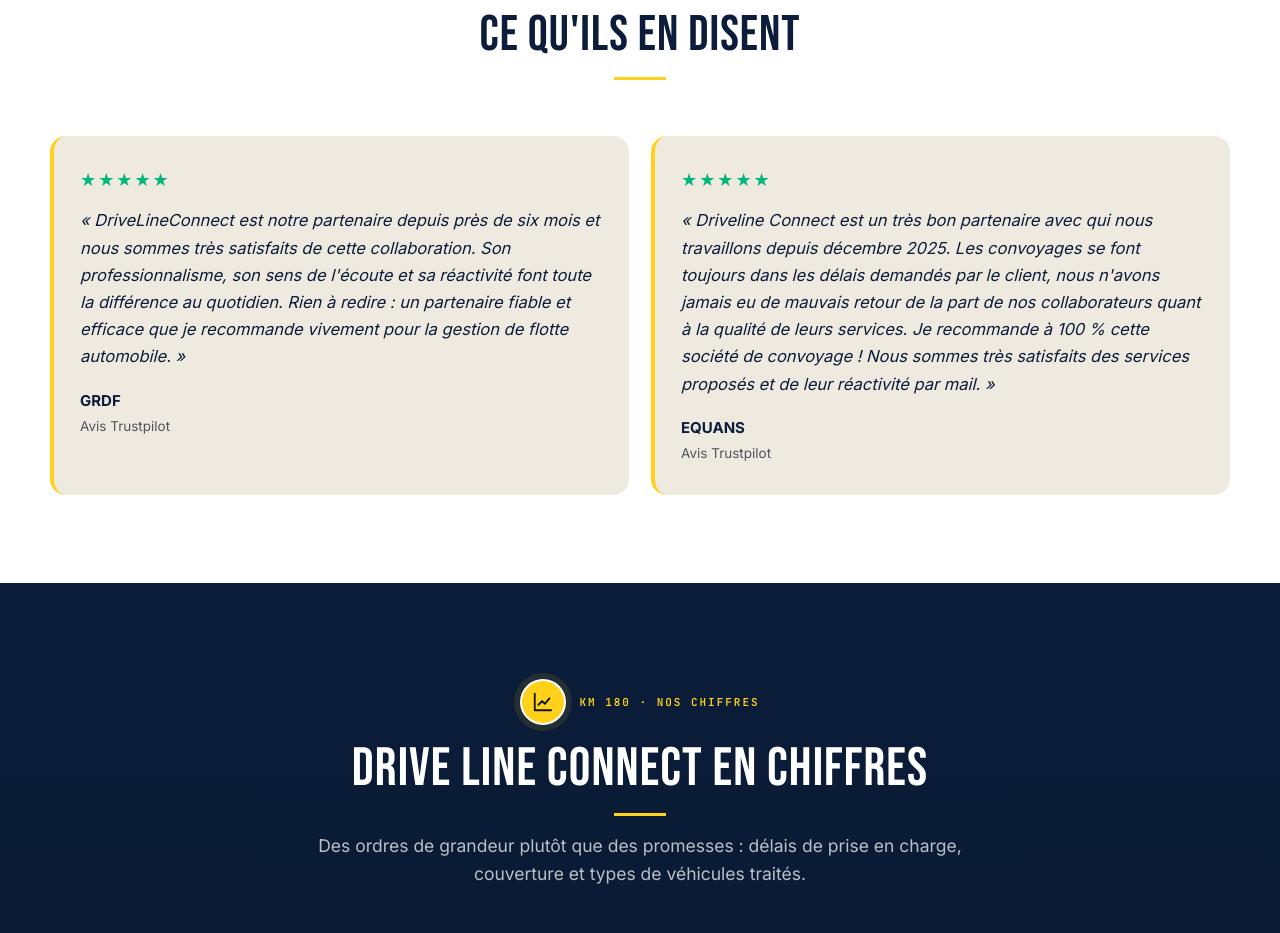
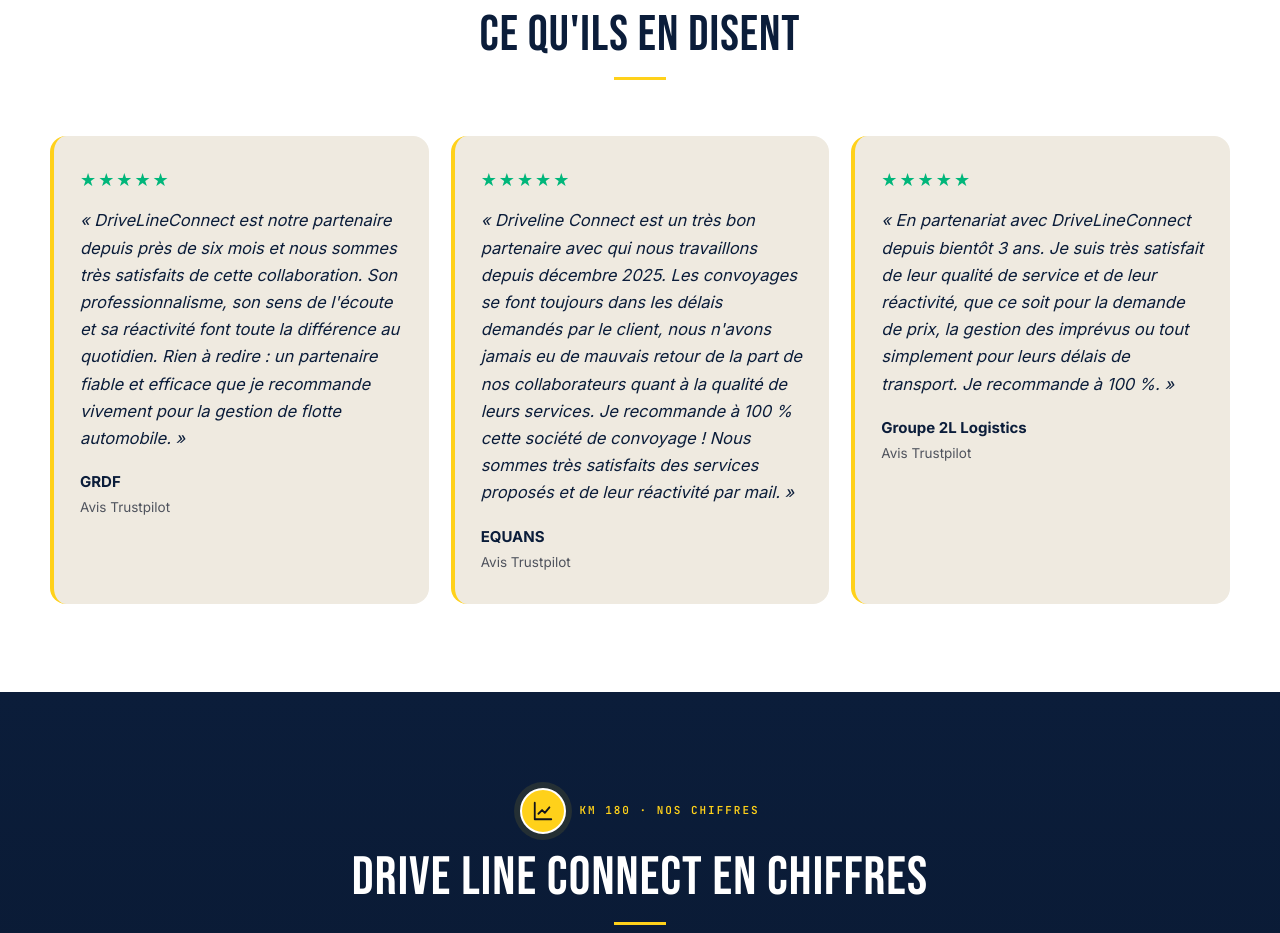
Before and after one commit to MygrVictor/dlc-kaze-, a React (Vite) app in the folder client/: page / in a window 1280 px wide. Shown: the part 2380-3313 px from the top of the page. Built offline with nearby package versions, Linux system fonts and the light colour scheme; no server answers.

Commit message:
feat: avis Groupe 2L Logistics + visibilité convoyeur des documents à la création admin

```diff
--- a/client/src/index.css
+++ b/client/src/index.css
@@ -1683,7 +1683,7 @@
    quantitatives vivent dans `.chiffres-section`. */
 .temoignages {
   display: grid;
-  grid-template-columns: repeat(2, 1fr);
+  grid-template-columns: repeat(3, 1fr);
   gap: 22px;
 }
 .temoignage-etoiles {
--- a/client/src/pages/LandingPage.jsx
+++ b/client/src/pages/LandingPage.jsx
@@ -463,6 +463,22 @@
                 <span>Avis Trustpilot</span>
               </figcaption>
             </figure>
+            <figure className="temoignage">
+              <div className="temoignage-etoiles" aria-label="5 étoiles sur 5">
+                ★★★★★
+              </div>
+              <blockquote>
+                « En partenariat avec DriveLineConnect depuis bientôt 3 ans. Je
+                suis très satisfait de leur qualité de service et de leur
+                réactivité, que ce soit pour la demande de prix, la gestion des
+                imprévus ou tout simplement pour leurs délais de transport. Je
+                recommande à 100 %. »
+              </blockquote>
+              <figcaption>
+                <strong>Groupe 2L Logistics</strong>
+                <span>Avis Trustpilot</span>
+              </figcaption>
+            </figure>
           </div>
         </div>
       </section>
--- a/client/src/pages/client/NewMission.jsx
+++ b/client/src/pages/client/NewMission.jsx
@@ -245,7 +245,11 @@
       } else if (f.size > 25 * 1024 * 1024) {
         toast.error(`${f.name} : 25 Mo maximum.`);
       } else {
-        valides.push({ file: f, label: f.name.replace(/\.[^.]+$/, "") });
+        valides.push({
+          file: f,
+          label: f.name.replace(/\.[^.]+$/, ""),
+          visibleConvoyeur: false,
+        });
       }
     }
     if (valides.length) setPieces((p) => [...p, ...valides]);
@@ -384,6 +388,11 @@
           for (const [i, p] of pieces.entries()) {
             const fd = new FormData();
             fd.append("label", p.label.trim());
+            if (estAdmin)
+              fd.append(
+                "visible_convoyeur",
+                p.visibleConvoyeur ? "true" : "false",
+              );
             fd.append("document", fichiers[i]);
             try {
               // Envoi d'un fichier : le délai global de 30 s est trop court
@@ -1314,6 +1323,8 @@
             <p className="text-xs text-dark-400 mb-3">
               Carte grise, bon d'enlèvement, PV… Joignez les pièces utiles à la
               mission.
+              {estAdmin &&
+                " Cochez « Convoyeur » pour les documents que le convoyeur doit voir."}
             </p>
 
             <div
@@ -1347,6 +1358,29 @@
               <ul className="mt-3 space-y-2">
                 {pieces.map((p, i) => (
                   <li key={i} className="flex items-center gap-2">
+                    {estAdmin && (
+                      <label
+                        className="flex items-center gap-1.5 cursor-pointer shrink-0 text-xs text-dark-400"
+                        title="Rendre visible au convoyeur"
+                      >
+                        <input
+                          type="checkbox"
+                          className="w-4 h-4"
+                          checked={p.visibleConvoyeur}
+                          onChange={(e) =>
+                            setPieces((liste) =>
+                              liste.map((x, j) =>
+                                j === i
+                                  ? { ...x, visibleConvoyeur: e.target.checked }
+                                  : x,
+                              ),
+                            )
+                          }
+                          aria-label={`Visible convoyeur : ${p.file.name}`}
+                        />
+                        Convoyeur
+                      </label>
+                    )}
                     <input
                       value={p.label}
                       onChange={(e) =>
```
Also changed, not shown: 160 other files (tests, documents, lock files or other folders).
